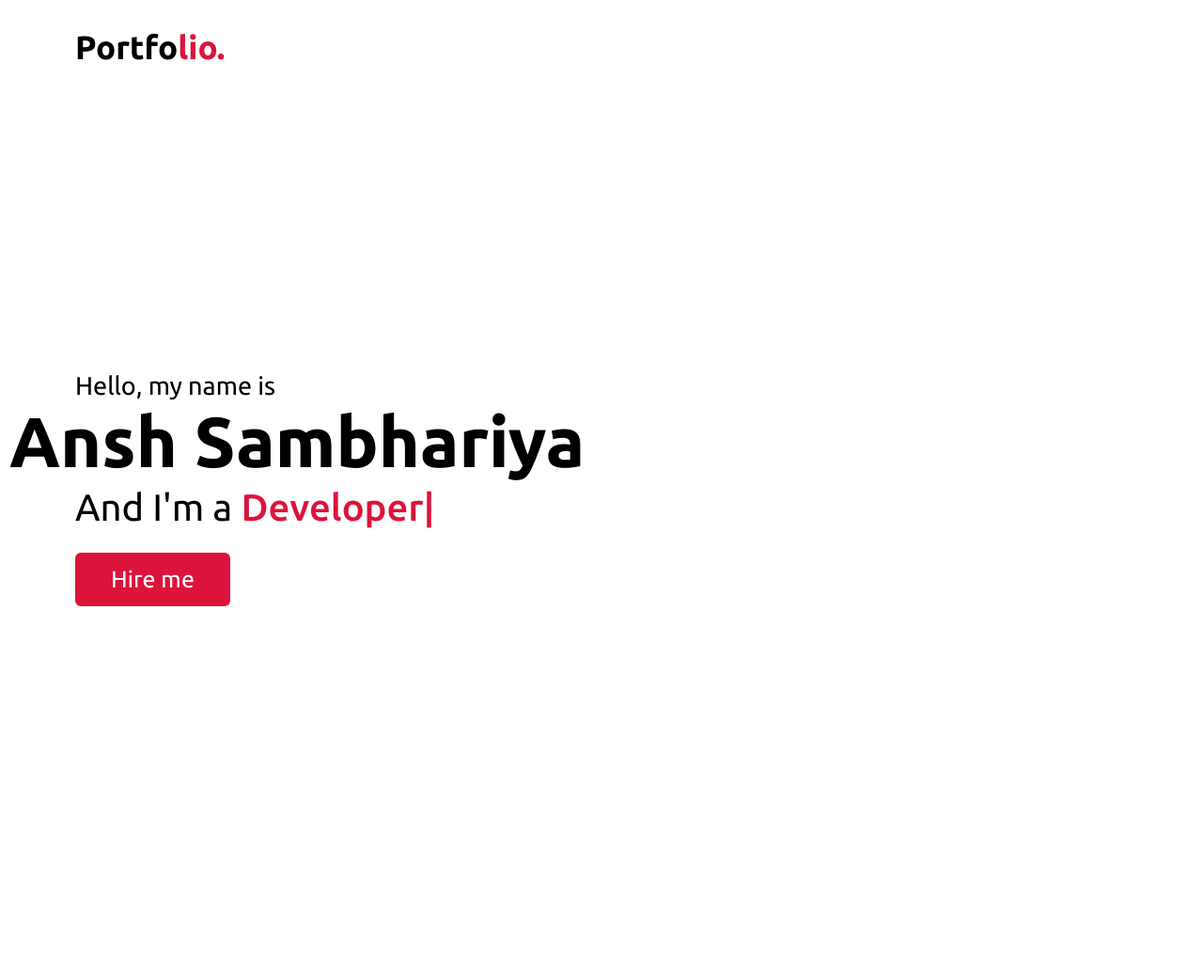
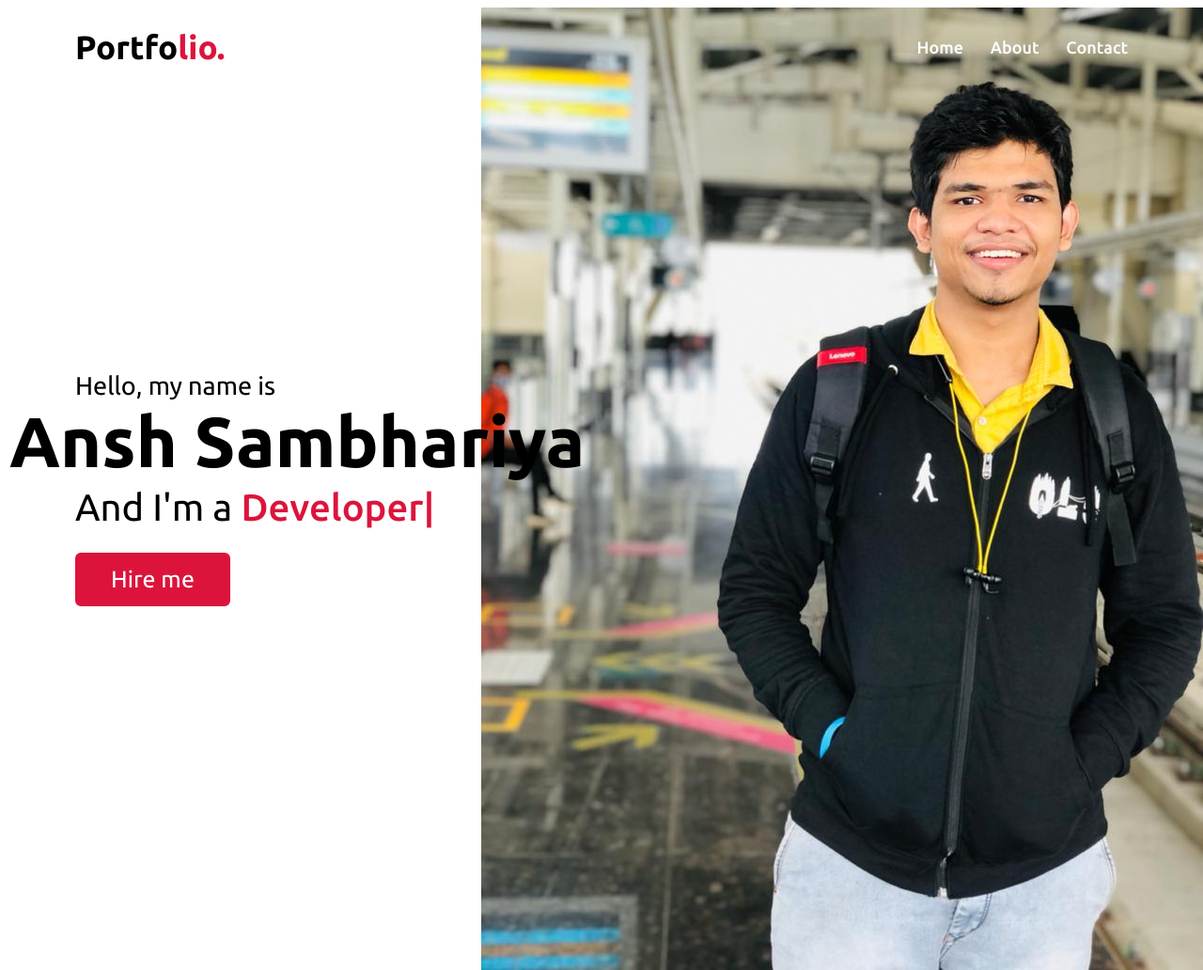
Before and after one commit to ansh-sambhariya/portfolioAnshSambhariya, a plain HTML site: page index.html in a window 1280 px wide. Shown: the top 1032 px of the page at 94% size. Drawn offline with nearby package versions, Linux system fonts and the light colour scheme; the site is published under a folder, as on GitHub Pages, so addresses that start at the root find nothing.

Commit message:
Personal Portfolio added technical club task

```diff
--- a/style.css
+++ b/style.css
@@ -166,7 +166,7 @@ section .title::after{
 
     .home{
         display: flex;
-        background: url("/pics/1..jpeg") no-repeat right ;
+        background: url("./pics/1..jpeg") no-repeat right ;
         height: 130vh;
         color: #000 ;
         min-height: 500px;
```
